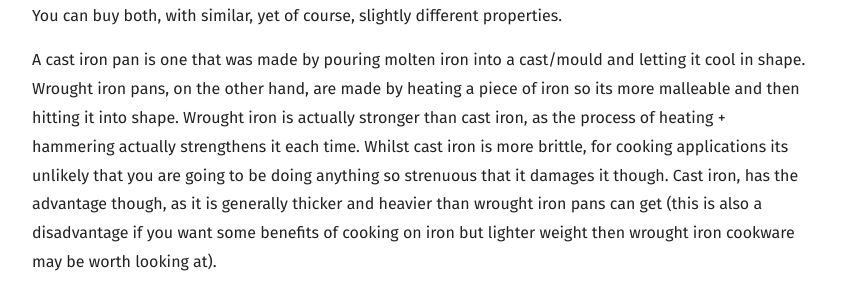
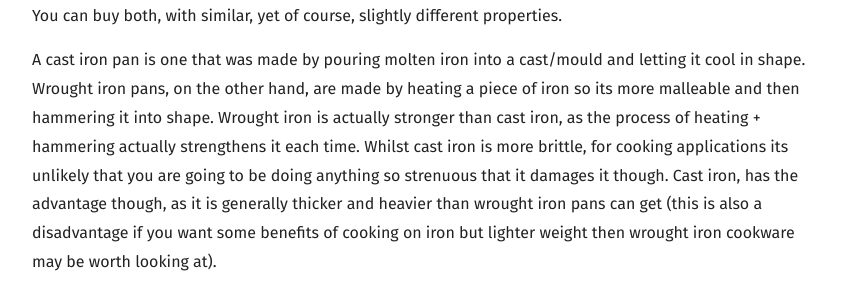
Before and after one commit to robhinds/food-science-site, a Jekyll site: the page built from drafts1999/_posts/2021-02-10-science-cast-iron.md, in a window 1280 px wide and 900 px high, scrolled down 1381 px. Shown: the part 210-510 px from the top of the window, without its empty margins (58-899 px from the left). Built offline with Jekyll 4.4.1, drawn with Linux system fonts in a browser that asks for light colours; nearby versions of some CDN libraries; some of the changed text lies outside the part shown.

Commit message:
typos and layout cast iron

```diff
--- a/drafts1999/_posts/2021-02-10-science-cast-iron.md
+++ b/drafts1999/_posts/2021-02-10-science-cast-iron.md
@@ -23,7 +24,7 @@ Common type of iron varies across the world - in some countries when people talk
 
 You can buy both, with similar, yet of course, slightly different properties.
 
-A cast iron pan is one that was made by pouring molten iron into a cast/mould and letting it cool in shape. Wrought iron pans, on the other hand, are made by heating a piece of iron so its more malleable and then hitting it into shape. Wrought iron is actually stronger than cast iron, as the process of heating + hammering actually strengthens it each time. Whilst cast iron is more brittle, for cooking applications its unlikely that you are going to be doing anything so strenuous that it damages it though. Cast iron, has the advantage though, as it is generally thicker and heavier than wrought iron pans can get (this is also a disadvantage if you want some benefits of cooking on iron but lighter weight then wrought iron cookware may be worth looking at).
+A cast iron pan is one that was made by pouring molten iron into a cast/mould and letting it cool in shape. Wrought iron pans, on the other hand, are made by heating a piece of iron so its more malleable and then hammering it into shape. Wrought iron is actually stronger than cast iron, as the process of heating + hammering actually strengthens it each time. Whilst cast iron is more brittle, for cooking applications its unlikely that you are going to be doing anything so strenuous that it damages it though. Cast iron, has the advantage though, as it is generally thicker and heavier than wrought iron pans can get (this is also a disadvantage if you want some benefits of cooking on iron but lighter weight then wrought iron cookware may be worth looking at).
 <br>
 <br>
 
```
Also changed, not shown: other parts of drafts1999/_posts/2021-02-10-science-cast-iron.md (+1 -0 lines).
